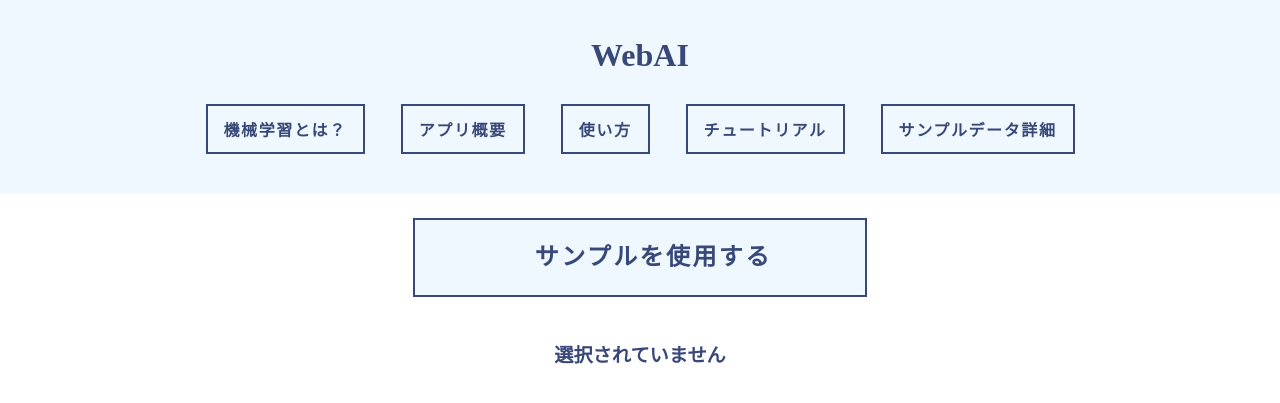
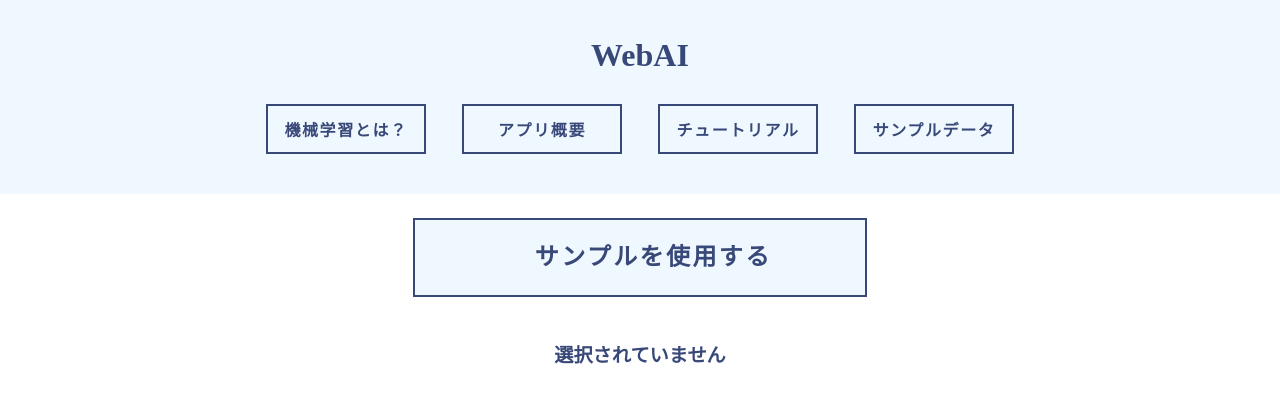
Before and after one commit to GEN222/WebAI, a Flask app: page / in a window 1280 px wide. Shown: the top 403 px of the page. Run offline with Flask 2, Linux system fonts and the light colour scheme; some libraries are stand-ins or nearby versions.

Commit message:
update header.css

```diff
--- a/static/css/header.css
+++ b/static/css/header.css
@@ -57,7 +57,8 @@ body{
 }
 
 .nav__item button{
-    width: max-content;
+    /* width: max-content; */
+    width: 10em;
     font-size: 1rem;
     font-weight: 700;
     position: relative;
@@ -69,8 +70,8 @@ body{
     -moz-user-select: none;
     -ms-user-select: none;
     user-select: none;
-    -webkit-transition: all 0.3s;
-    transition: all 0.3s;
+    -webkit-transition: all 0.2s;
+    transition: all 0.2s;
     text-align: center;
     vertical-align: middle;
     text-decoration: none;
--- a/templates/index.html
+++ b/templates/index.html
@@ -43,14 +43,14 @@
         <li class="nav__item">
           <button type='button' >アプリ概要</button>
         </li>
-        <li class="nav__item">
+        <!-- <li class="nav__item">
           <button type='button' >使い方</button>
-        </li>
+        </li> -->
         <li class="nav__item">
           <button type='button' >チュートリアル</button>
         </li>
         <li class="nav__item">
-          <button type='button' >サンプルデータ詳細</button>
+          <button type='button' onClick="window.open('static/PDF/サンプルデータ詳細.pdf','__brank')">サンプルデータ</button>
         </li>
       </ul>
     </nav>
```
